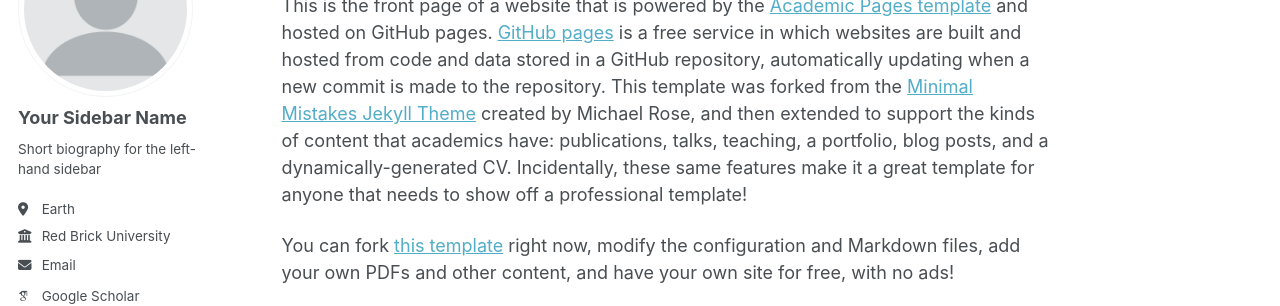
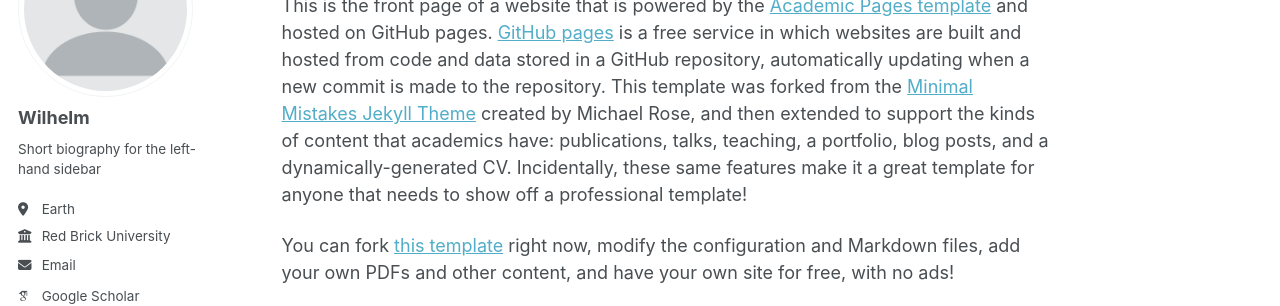
Before and after one commit to liechtenberg/liechtenberg, a Jekyll site: the page built from _pages/about.md, in a window 1280 px wide. Shown: the part 177-483 px from the top of the page. Built offline with Jekyll 4.4.1, drawn with Linux system fonts in a browser that asks for light colours; some web fonts are replaced; a script that is not in the unit is left out.

Commit message:
bhhh
ggg

```diff
--- a/_config.yml
+++ b/_config.yml
@@ -24,7 +24,7 @@ repository               : "academicpages/academicpages.github.io"
 author:
   # Biographic information
   avatar           : "profile.png"
-  name             : "Your Sidebar Name"
+  name             : "Wilhelm"
   pronouns         : # example: "she/her"
   bio              : "Short biography for the left-hand sidebar"
   location         : "Earth"
```
